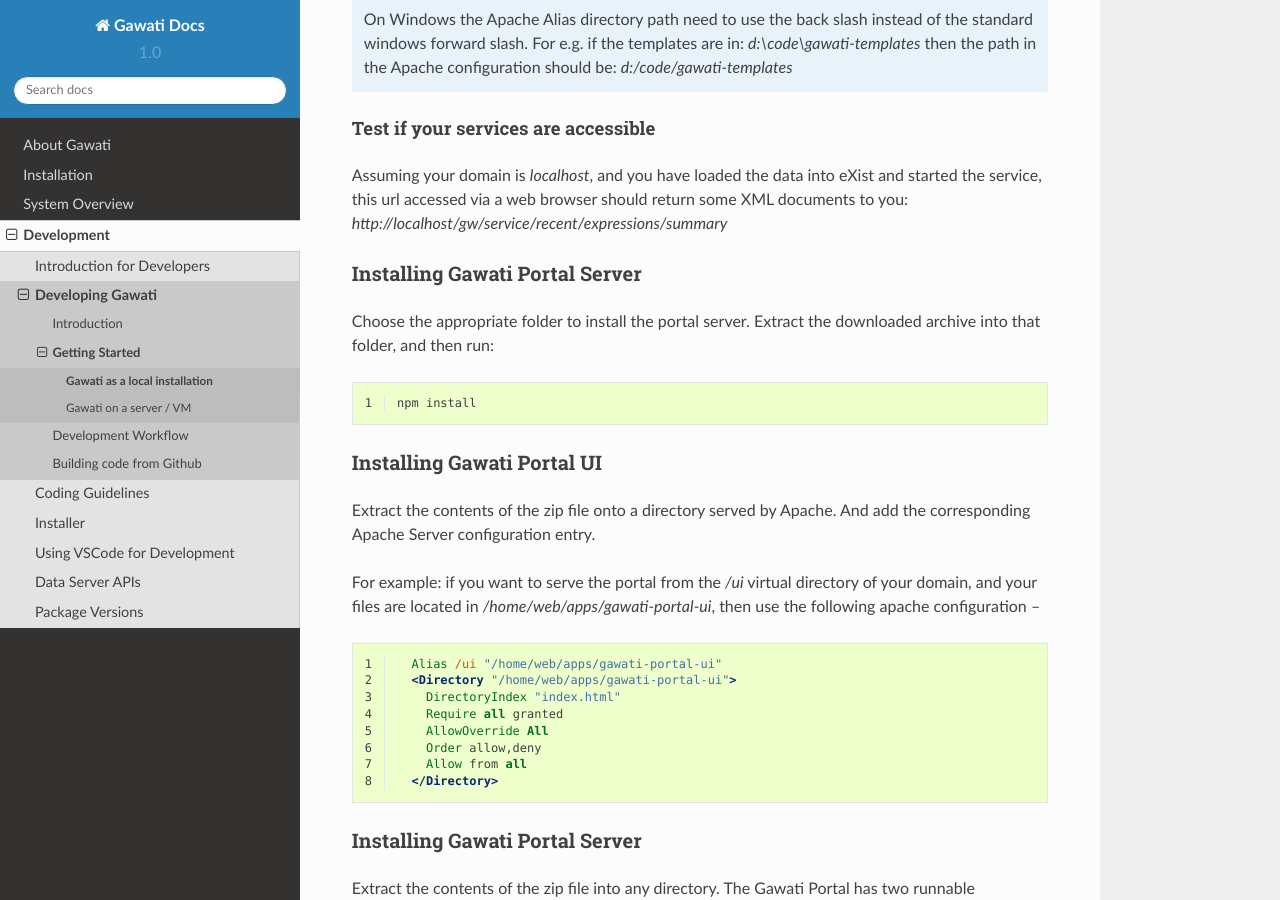
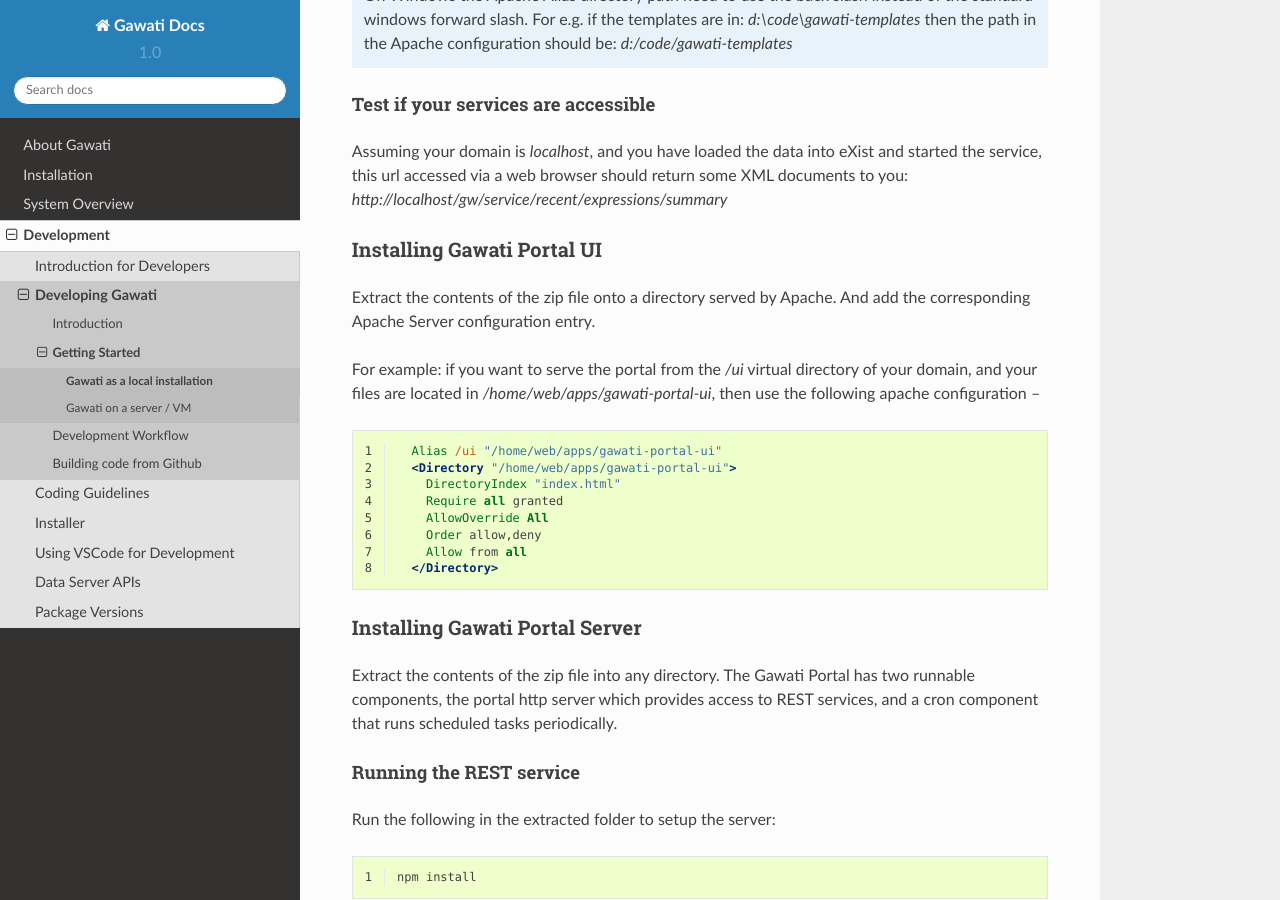
Before and after one commit to gawati/gawati-docs, a Sphinx documentation site: the page built from docs/source/development/dev-env-local.rst, in a window 1280 px wide and 900 px high, scrolled down 6349 px. Built offline with Sphinx 7.4.7 and the Read the Docs theme 2.0.0, drawn with Linux system fonts in a browser that asks for light colours; some of the changed text lies outside the part shown.

Commit message:
Removing repeated text '

```diff
--- a/docs/source/development/dev-env-local.rst
+++ b/docs/source/development/dev-env-local.rst
@@ -238,16 +238,6 @@ Test if your services are accessible
 
 Assuming your domain is `localhost`, and you have loaded the data into eXist and started the service, this url accessed via a web browser should return some XML documents to you: `http://localhost/gw/service/recent/expressions/summary`
 
-Installing Gawati Portal Server
-===============================
-
-Choose the appropriate folder to install the portal server.
-Extract the downloaded archive into that folder, and then run:
-
-.. code-block:: bash
-  :linenos:
-
-  npm install
 
 Installing Gawati Portal UI
 ===========================
```
